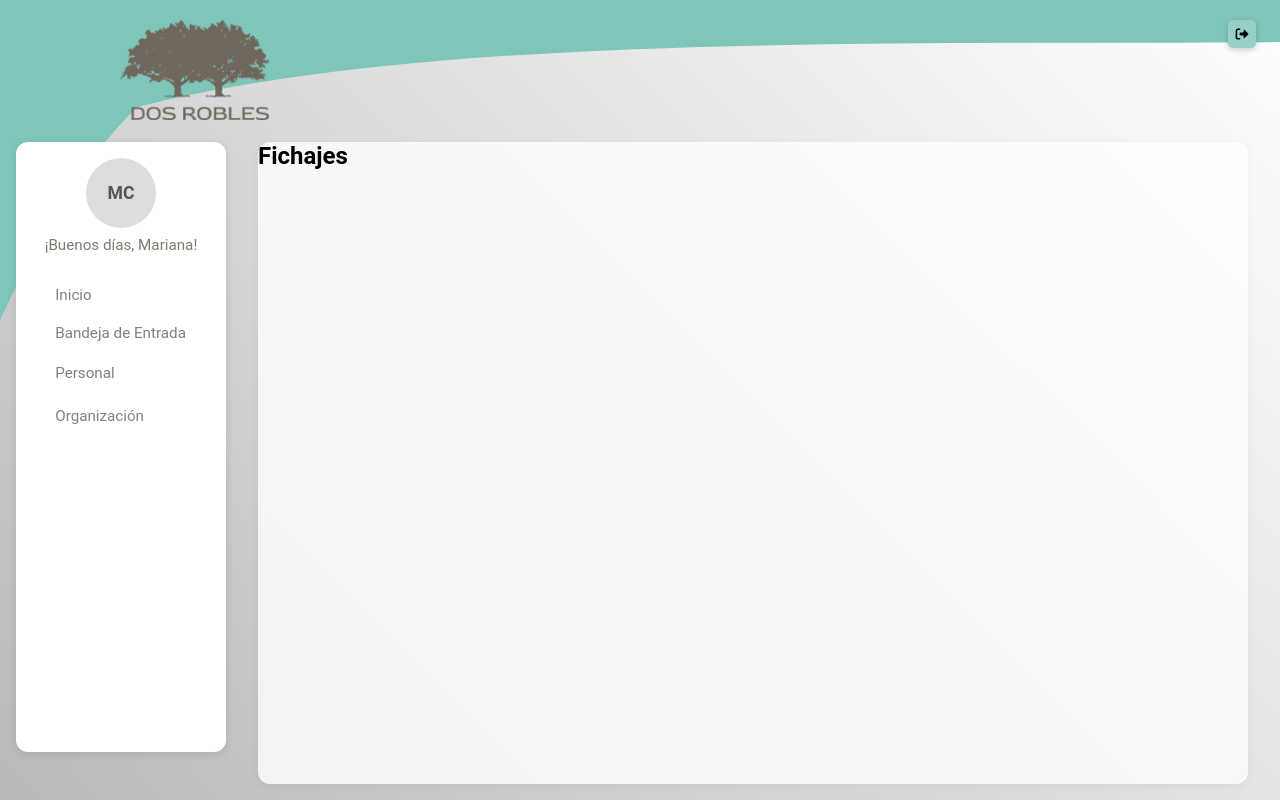
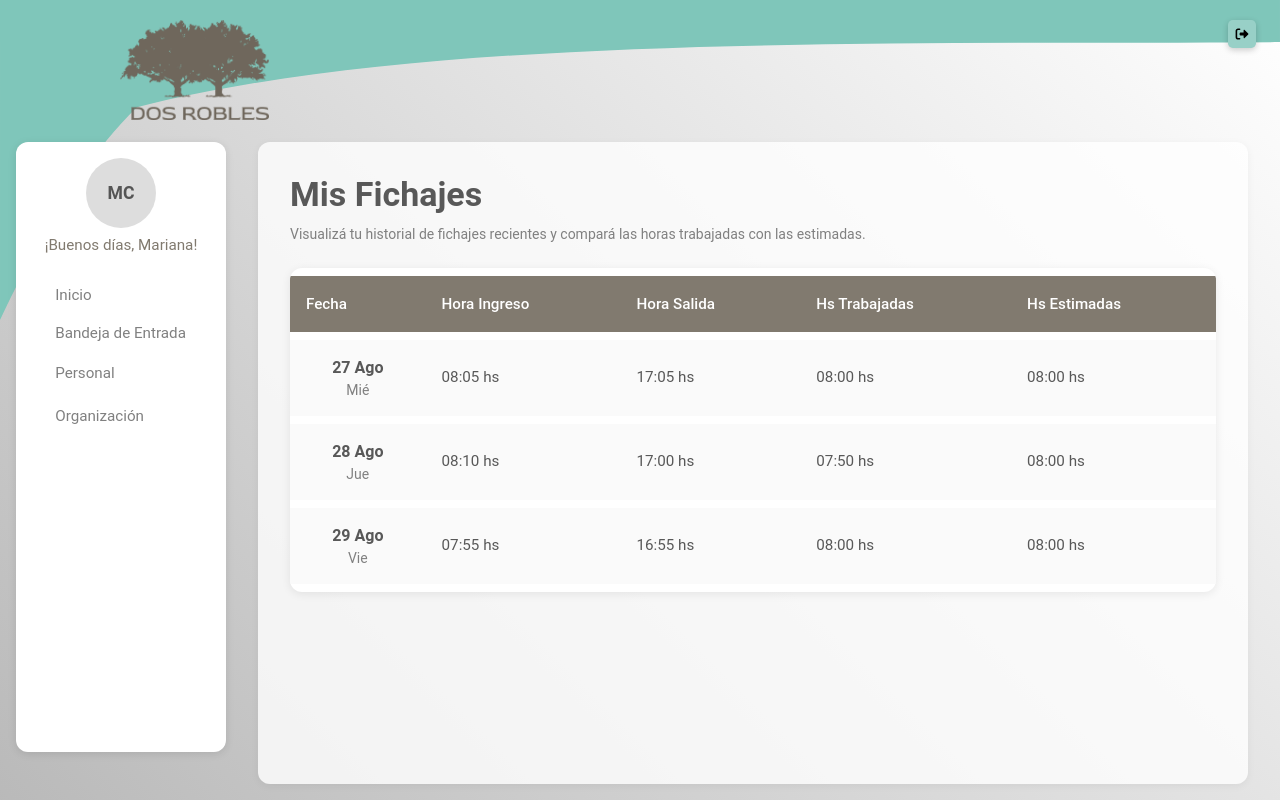
Before and after one commit to Nadia-sg/PPIV-DosRobles-RRHH, a React (Vite) app in the folder frontend/dosrobles-app/: page /fichaje/historial in a window 1280 px wide. Built offline with nearby package versions, Linux system fonts and the light colour scheme; some icons are missing.

Commit message:
Agrego Fichaje

```diff
--- a/frontend/dosrobles-app/src/App.jsx
+++ b/frontend/dosrobles-app/src/App.jsx
@@ -13,6 +13,7 @@ import FichaEmpleadoLectura from "./pages/empleados/FichaEmpleadoLectura";
 
 // Módulo 2 - Fichaje
 import HistorialFichajes from "./pages/fichaje/HistorialFichajes";
+import FichajeEmpleados from "./pages/fichaje/FichajeEmpleados";
 
 // Módulo 3 - Licencias
 import LicenciasList from "./pages/licencias/LicenciasList";
@@ -51,6 +52,7 @@ function App() {
 
         {/* Fichaje */}
         <Route path="/fichaje/historial" element={<HistorialFichajes />} />
+        <Route path="/fichaje/empleados" element={<FichajeEmpleados />} />
 
         {/* Licencias */}
         <Route path="/licencias" element={<LicenciasList />} />
--- a/frontend/dosrobles-app/src/components/Sidebar.jsx
+++ b/frontend/dosrobles-app/src/components/Sidebar.jsx
@@ -30,7 +30,7 @@ const Sidebar = forwardRef(({ className, onItemClick }, ref) => {
     "Mi Fichaje": "/fichaje/historial",
     "Mis Documentos": "/nomina/recibos",
     Empleados: "/empleados",
-    "Control Horario": "/fichaje/historial",
+    "Control Horario": "/fichaje/empleados",
     Nómina: "/nomina/calculo",
   };
 
--- a/frontend/dosrobles-app/src/components/ui/CustomTable.jsx
+++ b/frontend/dosrobles-app/src/components/ui/CustomTable.jsx
@@ -41,13 +41,24 @@ const CustomTable = ({
             {columns.map((col, i) => (
               <TableCell
                 key={i}
-                sx={{ color: headerTextColor, fontWeight: "medium", borderBottom: "none" }}
+                sx={{
+                  color: headerTextColor,
+                  fontWeight: "medium",
+                  borderBottom: "none",
+                  fontSize: "0.95rem",
+                }}
               >
                 {col}
               </TableCell>
             ))}
             {showActions && (
-              <TableCell sx={{ color: headerTextColor, fontWeight: "medium", borderBottom: "none" }}>
+              <TableCell
+                sx={{
+                  color: headerTextColor,
+                  fontWeight: "medium",
+                  borderBottom: "none",
+                }}
+              >
                 Acciones
               </TableCell>
             )}
@@ -73,24 +84,42 @@ const CustomTable = ({
             >
               {columns.map((col, i) => {
                 const key = Object.keys(row)[i];
+                const cellValue = row[key];
+
                 return (
                   <TableCell
                     key={i}
-                    sx={{ color: textColor, borderBottom: "none", fontSize: "0.95rem" }}
+                    sx={{
+                      color: textColor,
+                      borderBottom: "none",
+                      fontSize: "0.95rem",
+                    }}
                   >
-                    {row[key]}
+                    {/* Soporta texto o JSX */}
+                    {React.isValidElement(cellValue)
+                      ? cellValue
+                      : cellValue ?? "-"}
                   </TableCell>
                 );
               })}
+
               {showActions && (
                 <TableCell sx={{ borderBottom: "none" }}>
                   {onEdit && (
-                    <IconButton size="small" color="primary" onClick={() => onEdit(row)}>
+                    <IconButton
+                      size="small"
+                      color="primary"
+                      onClick={() => onEdit(row)}
+                    >
                       <EditIcon />
                     </IconButton>
                   )}
                   {onDelete && (
-                    <IconButton size="small" color="error" onClick={() => onDelete(row)}>
+                    <IconButton
+                      size="small"
+                      color="error"
+                      onClick={() => onDelete(row)}
+                    >
                       <DeleteIcon />
                     </IconButton>
                   )}
--- /dev/null
+++ b/frontend/dosrobles-app/src/pages/fichaje/FichajeEmpleados.jsx
@@ -0,0 +1,11 @@
+import React from "react";
+
+const FichajeEmpleados = () => {
+  return (
+    <div>
+      <h1>Fichaje de Empleados</h1>
+    </div>
+  );
+};
+
+export default FichajeEmpleados;
--- a/frontend/dosrobles-app/src/pages/fichaje/HistorialFichajes.jsx
+++ b/frontend/dosrobles-app/src/pages/fichaje/HistorialFichajes.jsx
@@ -1,10 +1,68 @@
+// src/pages/empleados/HistorialFichajes.jsx
 import React from "react";
+import { Box, Typography } from "@mui/material";
+import CustomTable from "../../components/ui/CustomTable";
 
+const HistorialFichajes = () => {
+  // 🧩 Definición de columnas
+  const columns = ["Fecha", "Hora Ingreso", "Hora Salida", "Hs Trabajadas", "Hs Estimadas"];
 
-export default function HistorialFichajes() {
+  // 🧩 Filas mockeadas
+  const rows = [
+    {
+      fecha: (
+        <Box sx={{ display: "flex", flexDirection: "column", alignItems: "center" }}>
+          <Typography sx={{ fontWeight: 600 }}>27 Ago</Typography>
+          <Typography variant="body2" sx={{ color: "#808080" }}>Mié</Typography>
+        </Box>
+      ),
+      horaIngreso: "08:05 hs",
+      horaSalida: "17:05 hs",
+      hsTrabajadas: "08:00 hs",
+      hsEstimadas: "08:00 hs",
+    },
+    {
+      fecha: (
+        <Box sx={{ display: "flex", flexDirection: "column", alignItems: "center" }}>
+          <Typography sx={{ fontWeight: 600 }}>28 Ago</Typography>
+          <Typography variant="body2" sx={{ color: "#808080" }}>Jue</Typography>
+        </Box>
+      ),
+      horaIngreso: "08:10 hs",
+      horaSalida: "17:00 hs",
+      hsTrabajadas: "07:50 hs",
+      hsEstimadas: "08:00 hs",
+    },
+    {
+      fecha: (
+        <Box sx={{ display: "flex", flexDirection: "column", alignItems: "center" }}>
+          <Typography sx={{ fontWeight: 600 }}>29 Ago</Typography>
+          <Typography variant="body2" sx={{ color: "#808080" }}>Vie</Typography>
+        </Box>
+      ),
+      horaIngreso: "07:55 hs",
+      horaSalida: "16:55 hs",
+      hsTrabajadas: "08:00 hs",
+      hsEstimadas: "08:00 hs",
+    },
+  ];
+
   return (
-     <>
-      <h1>Fichajes</h1>
-    </>
+    <Box sx={{ p: 4 }}>
+      {/* === Encabezado === */}
+      <Box sx={{ mb: 3 }}>
+        <Typography variant="h4" sx={{ fontWeight: 600, color: "#585858", mb: 1 }}>
+          Mis Fichajes
+        </Typography>
+        <Typography variant="body2" sx={{ color: "#808080" }}>
+          Visualizá tu historial de fichajes recientes y compará las horas trabajadas con las estimadas.
+        </Typography>
+      </Box>
+
+      {/* === Tabla de Fichajes === */}
+      <CustomTable columns={columns} rows={rows} />
+    </Box>
   );
-}
+};
+
+export default HistorialFichajes;
```
